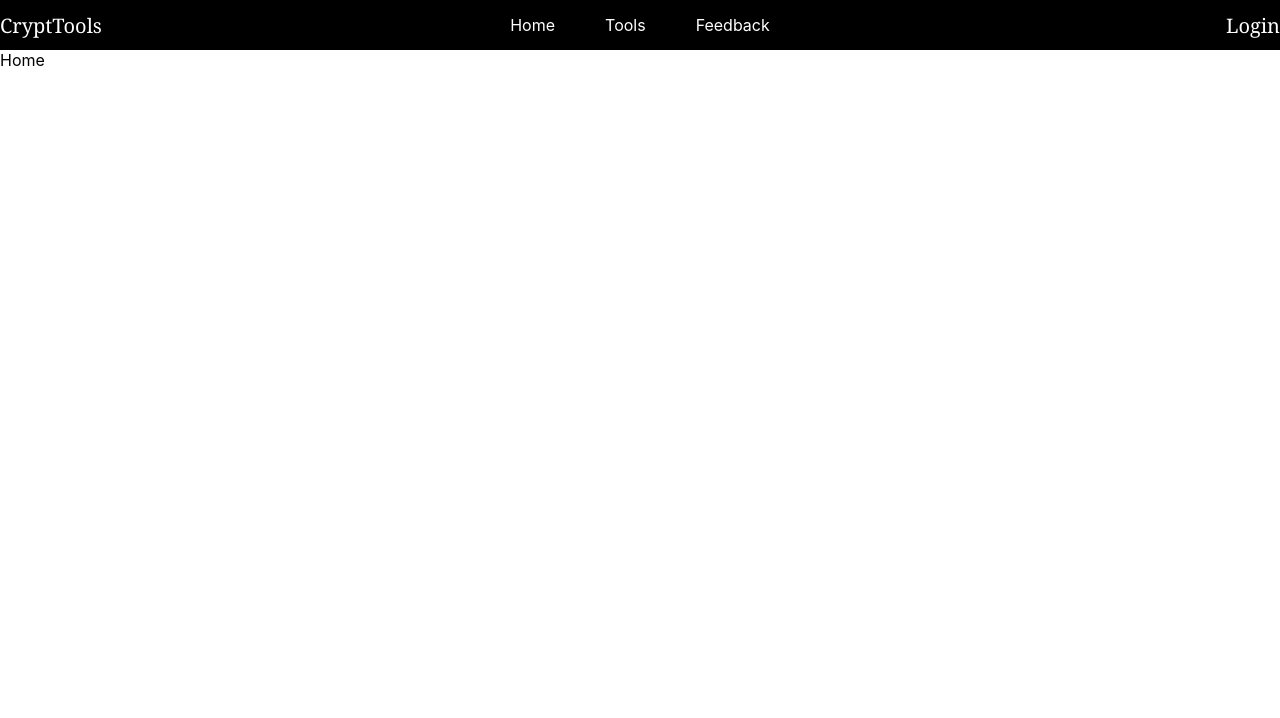
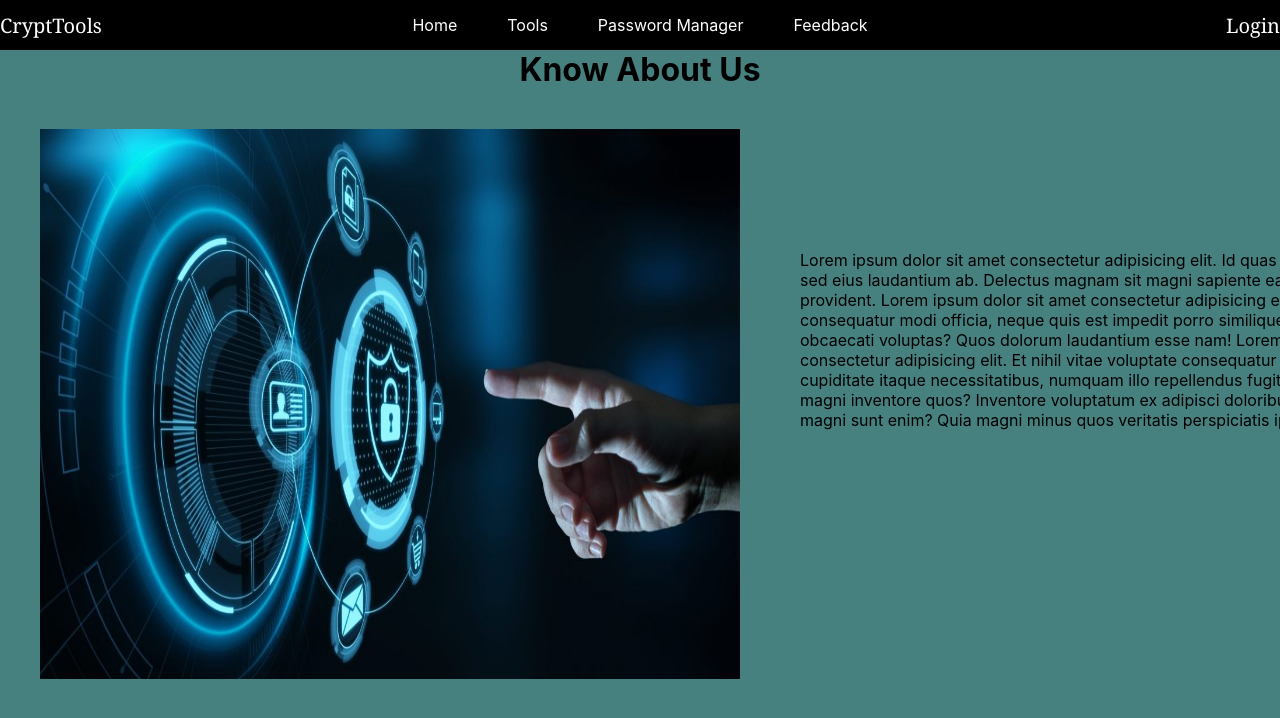
Before and after one commit to GeetaNegi-GN/Cryptography_tools, a React (Create React App) app: page / in a window 1280 px wide. Shown: the top 718 px of the page. Built offline with nearby package versions, Linux system fonts and the light colour scheme.

Commit message:
home page ,intial commit

```diff
--- a/src/App.css
+++ b/src/App.css
@@ -10,6 +10,9 @@
  #47817F*/
 
 /* Navbar */
+body{
+  background: #47817F;
+}
 
 .navBar{
   display: flex ;
@@ -70,3 +73,29 @@ a{
  font-size: 15pt;
  font-family: Georgia, 'Times New Roman', Times, serif;
 }
+
+/* home */
+
+h1{
+ text-align: center;
+}
+
+.imgContainer{
+  display: inline;
+  position: fixed;
+  padding: 40px;
+}
+.imgContainer img{
+
+  width: 700px;
+  height: 550px;
+}
+.textContainer{
+
+  display: inline;
+  position: fixed;
+  width: 700px;
+  height: 550px;
+  top: 250px;
+  padding-left: 800px;
+}
--- a/src/App.js
+++ b/src/App.js
@@ -4,6 +4,7 @@ import Home from "./component/Home";
 import Feedback from "./component/Feedback";
 import Tools from "./component/Tools";
 import Header from "./component/Header";
+import PsdManager from "./component/PsdManager";
 
 function App() {
   return (
@@ -12,6 +13,7 @@ function App() {
       <Routes>
         <Route exact path={"/"} element={<Home />} />
         <Route exact path={"/tools"} element={<Tools />} />
+        <Route exact path={"/psdManager"} element={<PsdManager />} />
         <Route exact path={"/feedback"} element={<Feedback />} />
       </Routes>
     </BrowserRouter>
--- a/src/component/Header.js
+++ b/src/component/Header.js
@@ -16,6 +16,9 @@ const Header = () => {
             <a href="/tools">Tools</a>
           </li>
           <li>
+            <a href="/psdManager">Password Manager</a>
+          </li>
+          <li>
             <a href="/feedback">Feedback</a>
           </li>
         </ul>
--- a/src/component/Home.js
+++ b/src/component/Home.js
@@ -1,7 +1,28 @@
 import React from "react";
+import home from "./home.jpg";
 
 const Home = () => {
-  return <div>Home</div>;
+  return (
+    <>
+      <h1>Know About Us</h1>
+      <div className="imgContainer">
+        <img src={home} alt="" />
+      </div>
+      <div className="textContainer">
+        Lorem ipsum dolor sit amet consectetur adipisicing elit. Id quas amet,
+        aliquam at enim nulla sed eius laudantium ab. Delectus magnam sit magni
+        sapiente earum odio eius ea fuga provident. Lorem ipsum dolor sit amet
+        consectetur adipisicing elit. Deserunt sapiente a consequatur modi
+        officia, neque quis est impedit porro similique nam aspernatur saepe
+        obcaecati voluptas? Quos dolorum laudantium esse nam! Lorem ipsum dolor
+        sit amet consectetur adipisicing elit. Et nihil vitae voluptate
+        consequatur maxime recusandae cupiditate itaque necessitatibus, numquam
+        illo repellendus fugit tenetur vel rerum a nisi sit, magni inventore
+        quos? Inventore voluptatum ex adipisci doloribus velit aliquid placeat
+        itaque magni sunt enim? Quia magni minus quos veritatis perspiciatis
+        ipsam!
+      </div>
+    </>
+  );
 };
-
 export default Home;
--- /dev/null
+++ b/src/component/PsdManager.js
@@ -0,0 +1,7 @@
+import React from "react";
+
+const PsdManager = () => {
+  return <div>psd</div>;
+};
+
+export default PsdManager;
--- a/src/component/Tools.js
+++ b/src/component/Tools.js
@@ -1,10 +1,12 @@
 import React from "react";
+import "../pages/Style.css";
+import { Link } from "react-router-dom";
 
 const Tools = () => {
   return (
-    <div className="container">
-      <h1>CAESAR CIPHER</h1>
-    </div>
+    <>
+      <h1>Tools</h1>
+    </>
   );
 };
 
--- a/src/pages/Caesar.js
+++ b/src/pages/Caesar.js
@@ -1,8 +1,8 @@
 import React from "react";
-import "Style.css";
+
 const Caesar = () => {
   return (
-    <div id="caesar" class="container">
+    <div id="caesar" className="container">
       <h1>Caesar Cipher App</h1>
       <div id="app-container">
         <textarea name="" id="text"></textarea>
```
Also changed, not shown: src/component/home.jpg (added).
